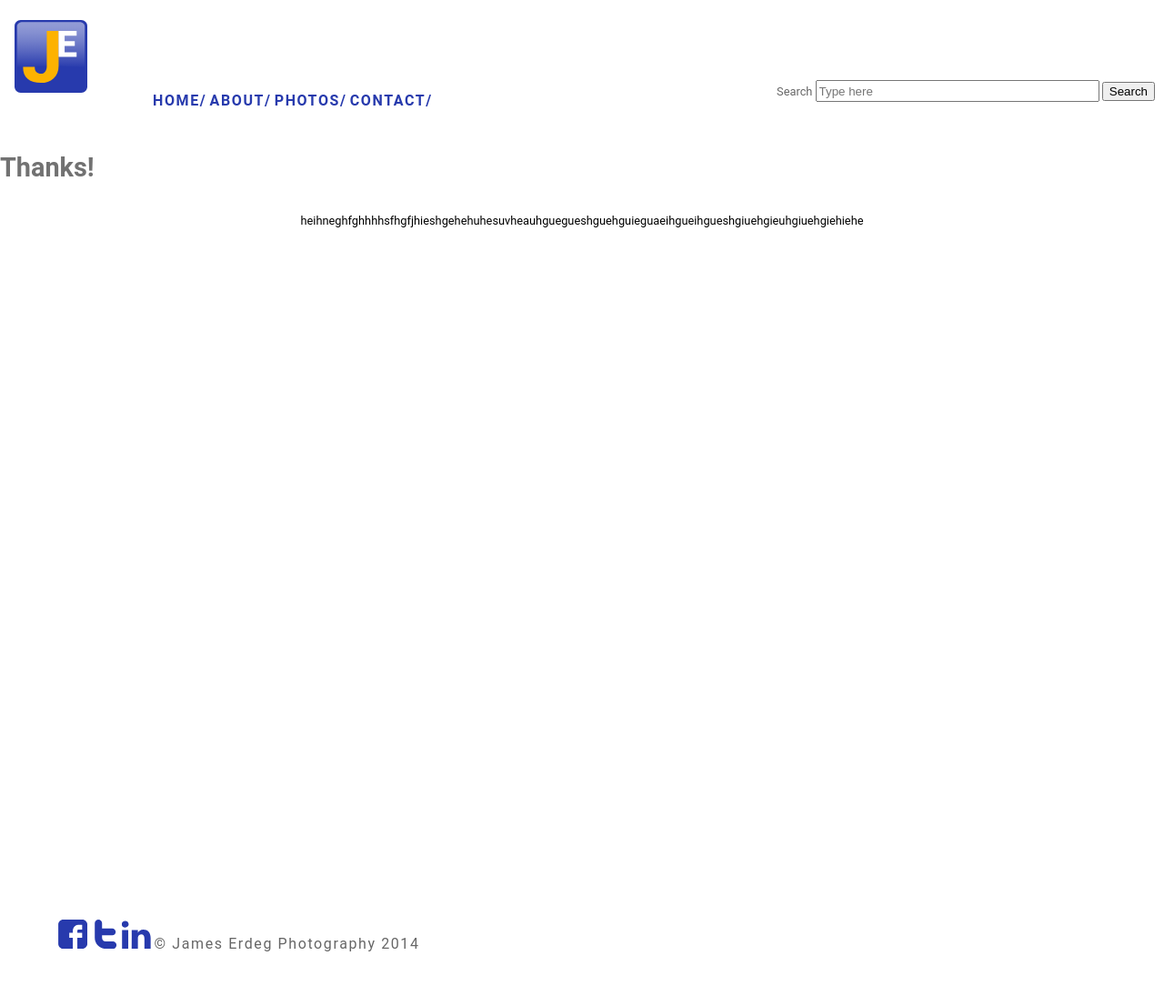
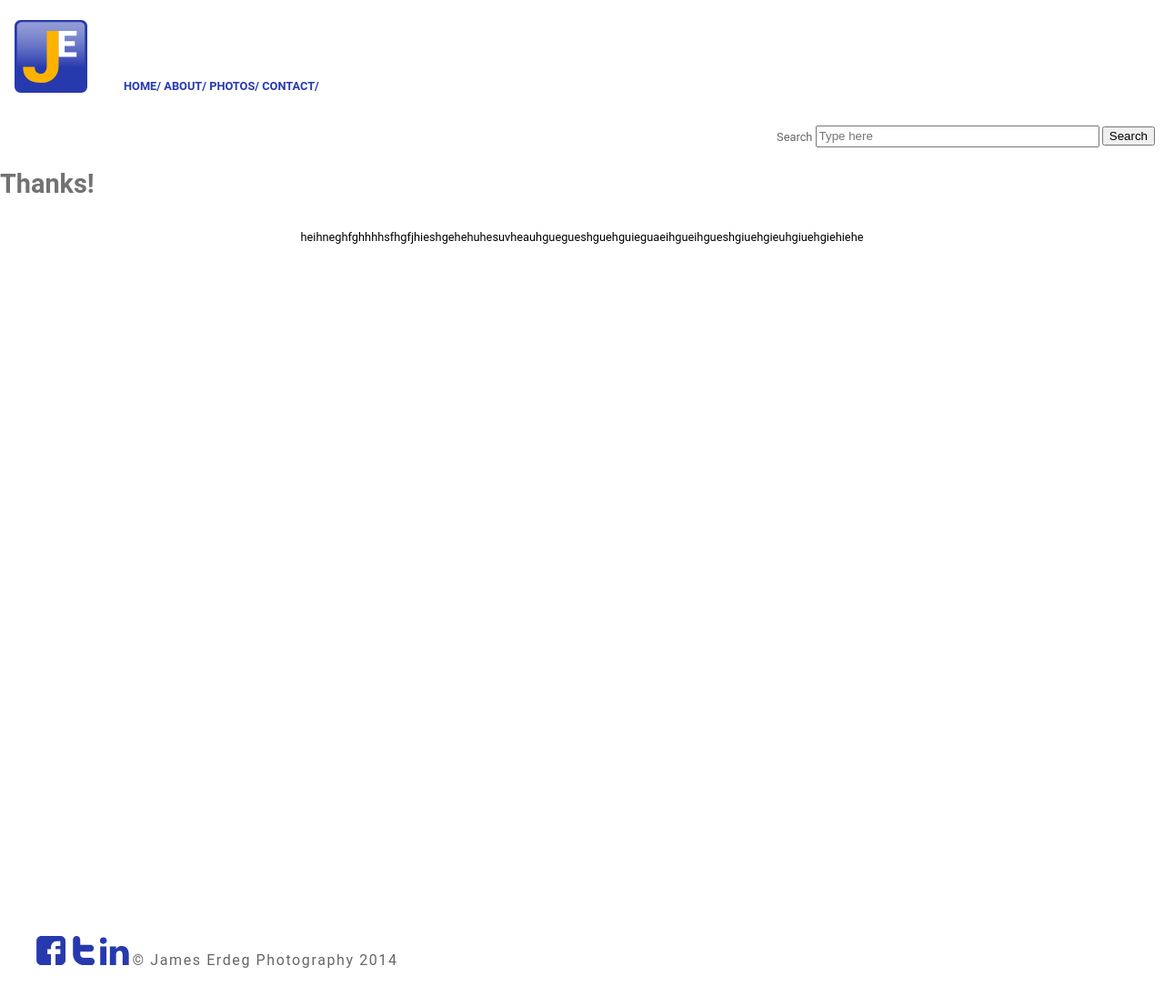
Before and after one commit to sashachama13/ecommerce-website, a Jekyll site: the page built from thank-you.html, in a window 1280 px wide. Shown: the whole page at 91% size. Built offline with Jekyll 4.4.1, drawn with Linux system fonts in a browser that asks for light colours; Markdown is read by kramdown in place of the engine named in the settings.

Commit message:
put search and nav into the same div.

```diff
--- a/_includes/css/common.css
+++ b/_includes/css/common.css
@@ -71,8 +71,8 @@ body {
 }
 
 nav{
-	padding-left: 2rem;
-	padding-top: 1rem;
+	padding-left: .5rem;
+	margin-top: 1rem;
 
 	}
 
--- a/_layouts/default.html
+++ b/_layouts/default.html
@@ -18,8 +18,9 @@
 <header class="box" role="banner">
 <div class="header-left">
 	<a href="{{site.baseurl}}/"><img src="{{site.baseurl}}/images/logo.svg" alt="James Erdeg logo" class="logo"></a>
-	<nav>
-		<div class="list" role="navigation">
+
+</div>
+<div class="list" role="navigation">
 
 		<ul class=list-group>
 			<li class="list-group-item list-group-item-inline"><a href="{{site.baseurl}}/"> <strong>HOME/</strong></a></li>
@@ -29,15 +30,18 @@
 		</ul>
 
 
-		</div>
-	</nav>
-</div>
 	<div class="search">
 		<form id="searchbox" action="{{site.baseurl}}/search/" role="search">
     		<label for ="search"> Search </label>
 			<input id="search" type="text" placeholder="Type here">
     		<input id="submit" type="submit" value="Search">
 		</form>
+
+		<nav>
+
+
+		</div>
+	</nav>
 
 	</div>
 
```
